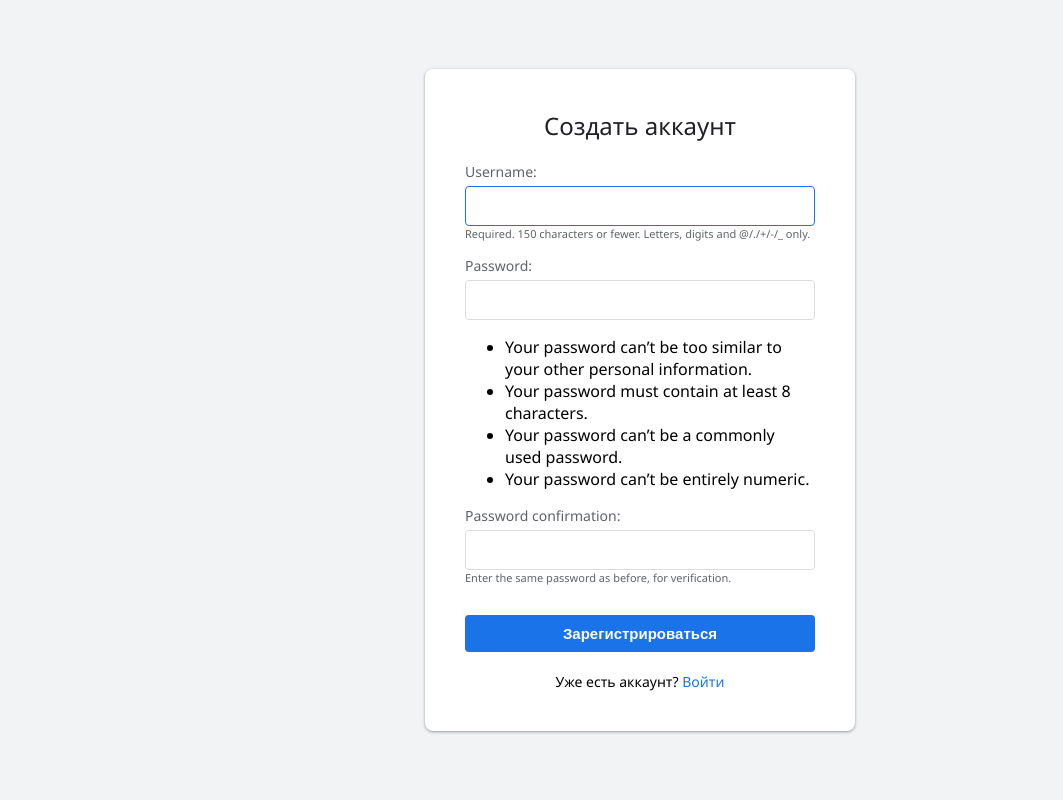
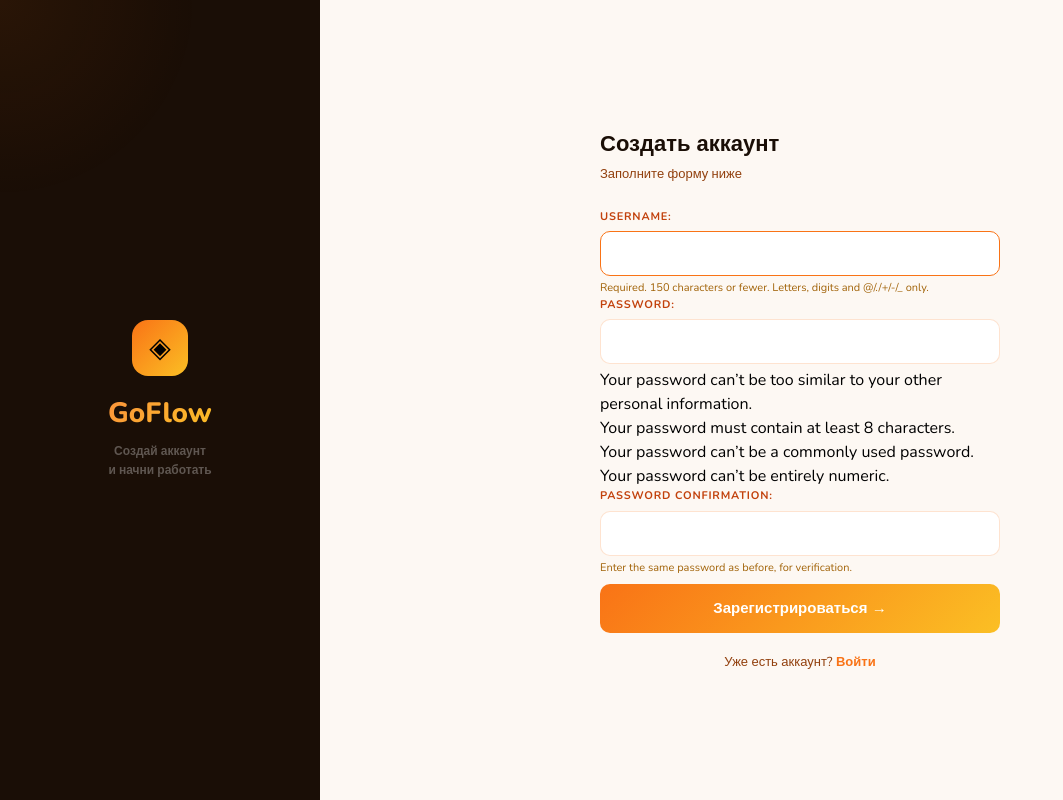
Before and after one commit to whvtnk/task_tracker, a Django app: page /register/ in a window 1280 px wide. Shown: the whole page, without its empty margins (0-1063 px from the left). Run offline with Django 5.2, Linux system fonts and the light colour scheme; some libraries are stand-ins or nearby versions.

Commit message:
add register style + fix index template

```diff
--- a/tasks/templates/register.html
+++ b/tasks/templates/register.html
@@ -2,42 +2,104 @@
 <html lang="ru">
 <head>
     <meta charset="UTF-8">
-    <title>Регистрация - Task Tracker</title>
+    <title>GoFlow — Регистрация</title>
+    <script src="https://cdn.tailwindcss.com"></script>
+    <link href="https://fonts.googleapis.com/css2?family=Nunito:wght@400;600;700;800&display=swap" rel="stylesheet">
     <style>
-        body { font-family: 'Segoe UI', Tahoma, Geneva, Verdana, sans-serif; background-color: #f1f3f4; display: flex; justify-content: center; align-items: center; min-height: 100vh; margin: 0; padding: 20px; box-sizing: border-box; }
-        .login-card { background: white; padding: 40px; border-radius: 8px; box-shadow: 0 1px 2px 0 rgba(60,64,67,0.3), 0 1px 3px 1px rgba(60,64,67,0.15); width: 350px; }
-        h2 { margin-top: 0; color: #202124; font-size: 24px; font-weight: 500; margin-bottom: 20px; text-align: center; }
+        * { font-family: 'Nunito', sans-serif; box-sizing: border-box; }
+        body { background: #fdf8f3; margin: 0; min-height: 100vh; display: flex; }
+        .cursor-glow { pointer-events: none; position: fixed; width: 400px; height: 400px; border-radius: 50%; background: radial-gradient(circle, rgba(249,115,22,0.07) 0%, transparent 70%); transform: translate(-50%,-50%); transition: left 0.12s, top 0.12s; z-index: 0; }
 
-        /* Стилизуем встроенную форму Джанго */
-        .helptext { font-size: 11px; color: #5f6368; display: block; margin-bottom: 10px; }
-        ul.errorlist { color: #d93025; font-size: 13px; padding-left: 20px; }
-        p { margin-bottom: 15px; color: #5f6368; font-size: 14px; }
+        .left-panel {
+            width: 320px; background: #1a0e06;
+            display: flex; flex-direction: column;
+            justify-content: center; align-items: center;
+            padding: 48px; flex-shrink: 0;
+        }
+        .brand-icon {
+            width: 56px; height: 56px;
+            background: linear-gradient(135deg,#f97316,#fbbf24);
+            border-radius: 16px;
+            display: flex; align-items: center; justify-content: center;
+            font-size: 28px; margin-bottom: 16px;
+        }
+        .brand-name { font-size: 28px; font-weight: 800; background: linear-gradient(135deg,#fb923c,#fbbf24); -webkit-background-clip: text; -webkit-text-fill-color: transparent; }
+        .brand-desc { color: rgba(255,255,255,0.3); font-size: 12px; font-weight: 600; margin-top: 8px; text-align: center; line-height: 1.6; }
+
+        .right-panel {
+            flex: 1; display: flex; align-items: center;
+            justify-content: center; padding: 40px;
+            position: relative; z-index: 10; overflow-y: auto;
+        }
+        .reg-box { width: 100%; max-width: 400px; }
+        .reg-title { font-size: 22px; font-weight: 800; color: #1a0e06; margin-bottom: 4px; }
+        .reg-sub { font-size: 13px; color: #92400e; margin-bottom: 24px; }
+
+        /* Django form fields */
+        .helptext { font-size: 11px; color: #a16207; display: block; margin-top: 4px; line-height: 1.5; }
+        ul.errorlist { list-style: none; padding: 0; margin: 4px 0 0; }
+        ul.errorlist li { color: #dc2626; font-size: 12px; font-weight: 600; }
+
+        p { margin-bottom: 16px; }
+        p label { display: block; font-size: 11px; font-weight: 700; color: #c2410c; text-transform: uppercase; letter-spacing: 0.8px; margin-bottom: 6px; }
+
         input[type="text"], input[type="password"] {
-            width: 100%; padding: 10px; border: 1px solid #dadce0; border-radius: 4px; box-sizing: border-box; font-size: 16px; outline: none; margin-top: 5px;
+            width: 100%;
+            padding: 11px 16px;
+            background: white;
+            border: 1.5px solid rgba(249,115,22,0.2);
+            border-radius: 10px;
+            color: #1a0e06;
+            font-size: 14px; font-weight: 600;
+            outline: none;
+            transition: border-color 0.2s;
+            font-family: 'Nunito', sans-serif;
         }
-        input[type="text"]:focus, input[type="password"]:focus { border-color: #1a73e8; }
+        input[type="text"]:focus, input[type="password"]:focus {
+            border-color: #f97316;
+        }
+        input::placeholder { color: #d97706; opacity: 0.4; }
 
-        .btn-login { background-color: #1a73e8; color: white; border: none; padding: 10px 24px; font-size: 15px; border-radius: 4px; cursor: pointer; font-weight: bold; width: 100%; margin-top: 15px; }
-        .btn-login:hover { background-color: #1557b0; }
-        .links { text-align: center; margin-top: 20px; font-size: 14px; }
-        .links a { color: #1a73e8; text-decoration: none; font-weight: 500; }
-        .links a:hover { text-decoration: underline; }
+        .btn-register {
+            width: 100%; padding: 13px;
+            background: linear-gradient(135deg,#f97316,#fbbf24);
+            color: white; border: none; border-radius: 10px;
+            font-size: 15px; font-weight: 800; cursor: pointer;
+            margin-top: 8px; font-family: 'Nunito', sans-serif;
+        }
+        .btn-register:hover { opacity: 0.95; }
     </style>
 </head>
 <body>
+    <div class="cursor-glow" id="cg"></div>
 
-    <div class="login-card">
-        <h2>Создать аккаунт</h2>
+    <div class="left-panel">
+        <div class="brand-icon">◈</div>
+        <div class="brand-name">GoFlow</div>
+        <div class="brand-desc">Создай аккаунт<br>и начни работать</div>
+    </div>
 
-        <form method="post">
-            {% csrf_token %}
-            {{ form.as_p }} <button type="submit" class="btn-login">Зарегистрироваться</button>
-        </form>
+    <div class="right-panel">
+        <div class="reg-box">
+            <div class="reg-title">Создать аккаунт</div>
+            <div class="reg-sub">Заполните форму ниже</div>
 
-        <div class="links">
-            Уже есть аккаунт? <a href="{% url 'login' %}">Войти</a>
+            <form method="post">
+                {% csrf_token %}
+                {{ form.as_p }}
+                <button type="submit" class="btn-register">Зарегистрироваться →</button>
+            </form>
+
+            <p style="text-align:center;margin-top:20px;font-size:13px;color:#92400e;margin-bottom:0;">
+                Уже есть аккаунт?
+                <a href="{% url 'login' %}" style="color:#f97316;font-weight:800;text-decoration:none;">Войти</a>
+            </p>
         </div>
     </div>
 
+    <script>
+        const cg = document.getElementById('cg');
+        document.addEventListener('mousemove', e => { cg.style.left = e.clientX+'px'; cg.style.top = e.clientY+'px'; });
+    </script>
 </body>
 </html>
```
Also changed, not shown: tasks/templates/index.html (+19 -21 lines).
